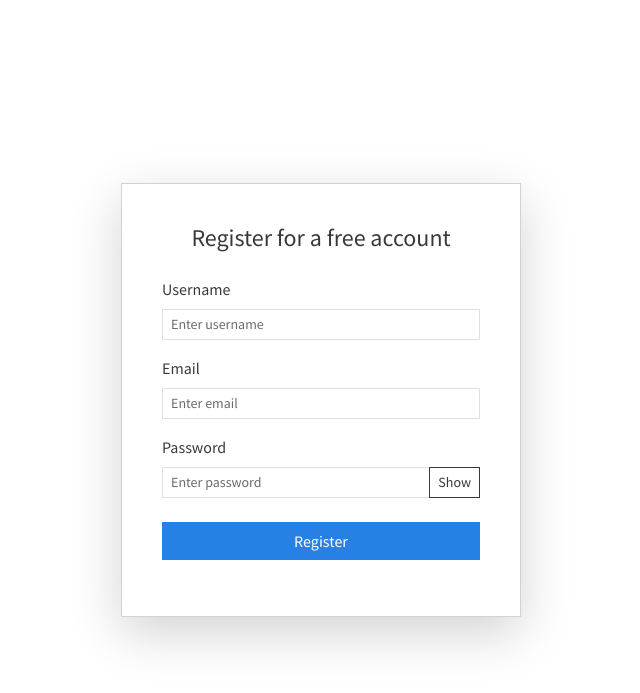
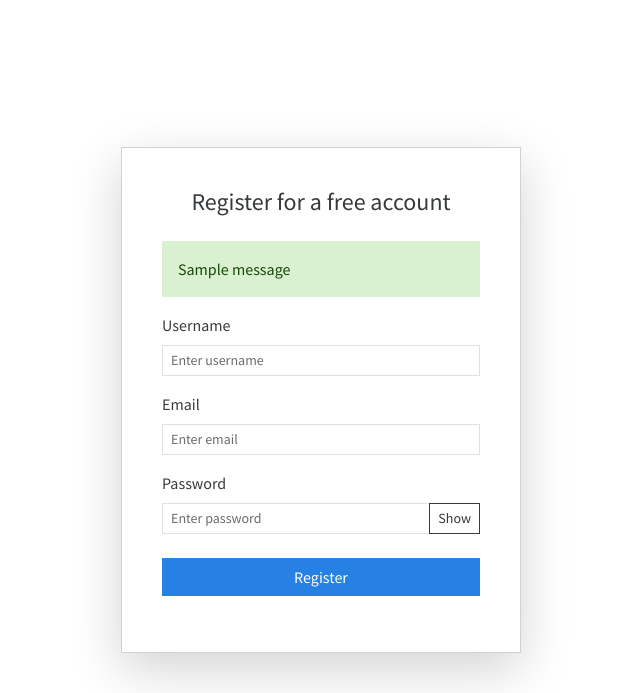
Before and after one commit to Abdul-Rahman-Ibrahim/Expenses-Tracker, a Django app: page /authentication/signup/ in a window 1280 px wide. Shown: the top 693 px of the page, without its empty margins (319-959 px from the left). Run offline with Django 5.2, Linux system fonts and the light colour scheme; tables that the repository leaves empty hold one stand-in row (values such as "Sample post"); one stand-in notice (Sample message) is shown; some libraries are stand-ins or nearby versions.

Commit message:
added message alert system

```diff
--- a/authentication/views.py
+++ b/authentication/views.py
@@ -6,9 +6,25 @@ from django.shortcuts import render
 from django.http import JsonResponse
 from django.views import View
 from django.contrib.auth.models import User
+from django.contrib import messages
 
 class SignupView(View):
     def get(self, request):
+        return render(request, 'authentication/signup.html')
+
+    def post(self, request):
+        username = request.POST.get("username")
+        email = request.POST.get("email")
+        password = request.POST.get("password")
+
+        if username and email and password:
+            messages.success(request, "Success")
+            # messages.warning(request, "Warning")
+            # messages.info(request, "Info")
+            messages.error(request, "Error")
+        else:
+            messages.error(request, "Error")
+
         return render(request, 'authentication/signup.html')
 
 
--- a/expenseswebsite/settings.py
+++ b/expenseswebsite/settings.py
@@ -13,6 +13,7 @@ https://docs.djangoproject.com/en/5.2/ref/settings/
 import os
 from dotenv import load_dotenv # type: ignore
 from pathlib import Path
+from django.contrib import messages
 
 # Build paths inside the project like this: BASE_DIR / 'subdir'.
 BASE_DIR = Path(__file__).resolve().parent.parent
@@ -129,3 +130,7 @@ STATICFILES_DIRS = [BASE_DIR / 'static']
 # https://docs.djangoproject.com/en/5.2/ref/settings/#default-auto-field
 
 DEFAULT_AUTO_FIELD = 'django.db.models.BigAutoField'
+
+MESSAGE_TAGS = {
+    messages.ERROR: 'danger'
+}
--- a/templates/authentication/signup.html
+++ b/templates/authentication/signup.html
@@ -2,11 +2,15 @@
 {% load static %}
 
 {% block content %}
+
 <div class="d-flex justify-content-center align-items-center min-vh-100">
     <div class="card shadow-lg p-4" style="width: 100%; max-width: 400px;">
         <div class="card-body">
             <h4 class="card-title text-center mb-4">Register for a free account</h4>
-            <form action="" method="post">
+            <form action="{% url 'signup' %}" method="post">
+                    {% include 'partials/_messages.html' %}
+                {% csrf_token %}
+
                 <div class="form-group mb-3">
                     <label for="usernameField" class="form-label">Username</label>
                     <input type="text" name="username" id="usernameField" placeholder="Enter username"
--- /dev/null
+++ b/templates/partials/_messages.html
@@ -0,0 +1,9 @@
+{% if messages %}
+<div class="messages">
+    {% for message in messages %}
+    <div{% if message.tags %} class="alert alert-sm alert-{{ message.tags }}" {% endif %}>
+        {{ message }}
+    </div>
+        {% endfor %}
+</div>
+{% endif %}
```
